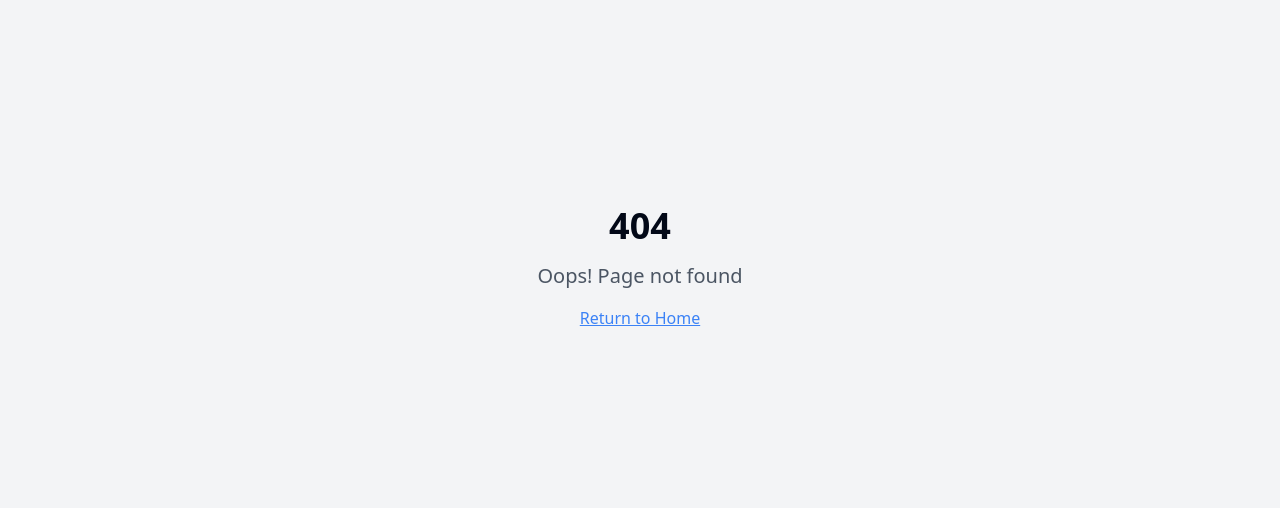
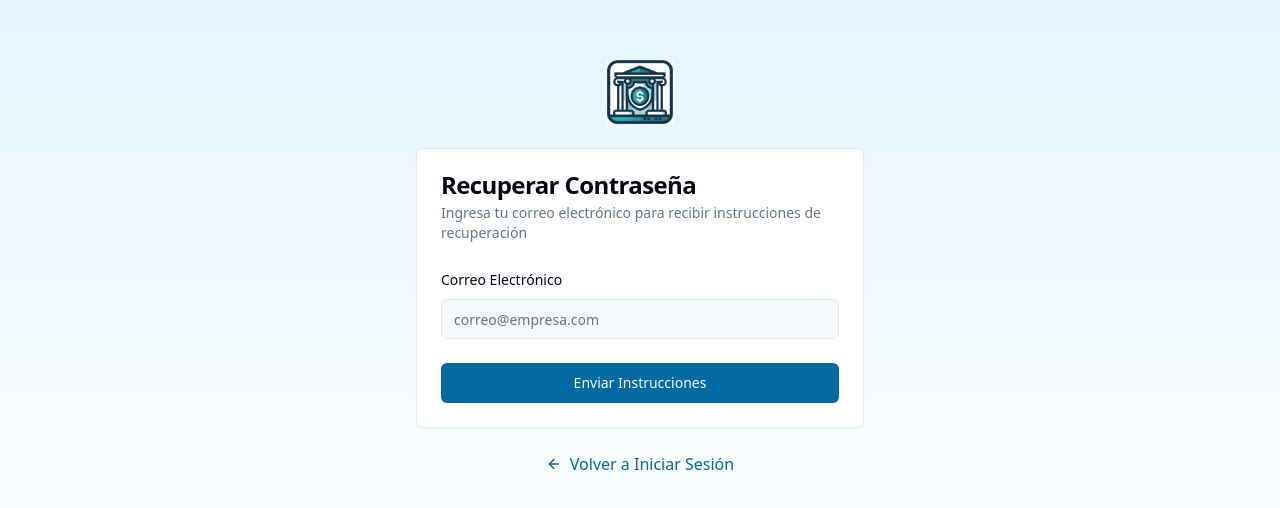
Before and after one commit to morenojavier/client-finance-portal, a React (Vite) app: page /recuperar-password in a window 1280 px wide. Before the commit this address had no page. Shown: the part 132-640 px from the top of the page. Built offline with nearby package versions, Linux system fonts and the light colour scheme.

Commit message:
feat: Add login logo and password recovery page
- Added the logo to the login form.
- Created a password recovery page with an email input.

```diff
--- a/src/App.tsx
+++ b/src/App.tsx
@@ -12,6 +12,7 @@ import ServicesPage from "@/pages/ServicesPage";
 import AccountSettings from "@/pages/AccountSettings";
 import PublicServicesPage from "@/pages/PublicServicesPage";
 import PaymentDetailsPage from "@/pages/PaymentDetailsPage";
+import RecuperarPassword from "@/pages/RecuperarPassword";
 import NotFound from "./pages/NotFound";
 
 const queryClient = new QueryClient();
@@ -26,6 +27,7 @@ const App = () => (
           {/* Public routes */}
           <Route path="/" element={<Navigate to="/login" replace />} />
           <Route path="/login" element={<LoginPage />} />
+          <Route path="/recuperar-password" element={<RecuperarPassword />} />
           <Route path="/servicios/publico" element={<PublicServicesPage />} />
 
           {/* Protected routes */}
--- a/src/pages/LoginPage.tsx
+++ b/src/pages/LoginPage.tsx
@@ -1,6 +1,6 @@
 
 import React, { useState } from "react";
-import { useNavigate } from "react-router-dom";
+import { useNavigate, Link } from "react-router-dom";
 import {
   Card,
   CardContent,
@@ -46,6 +46,13 @@ const LoginPage = () => {
   return (
     <div className="min-h-screen flex flex-col items-center justify-center bg-gradient-to-b from-finance-light to-white p-4">
       <div className="max-w-md w-full animate-in">
+        <div className="flex justify-center mb-6">
+          <img
+            src="/lovable-uploads/2d8e8f94-d15f-4e1c-9d28-dae088e0a1cb.png"
+            alt="Logo"
+            className="h-16 w-auto"
+          />
+        </div>
         <Card className="w-full">
           <CardHeader>
             <CardTitle>Iniciar Sesión</CardTitle>
@@ -79,12 +86,15 @@ const LoginPage = () => {
                   >
                     Contraseña
                   </label>
+                  <Link to="/recuperar-password">
                     <Button
                       variant="link"
                       className="text-xs p-0 h-auto text-finance-primary"
+                      type="button"
                     >
                       ¿Olvidaste tu contraseña?
                     </Button>
+                  </Link>
                 </div>
                 <Input
                   id="password"
--- /dev/null
+++ b/src/pages/RecuperarPassword.tsx
@@ -0,0 +1,108 @@
+
+import React, { useState } from "react";
+import { Link } from "react-router-dom";
+import {
+  Card,
+  CardContent,
+  CardDescription,
+  CardFooter,
+  CardHeader,
+  CardTitle
+} from "@/components/ui/card";
+import { Input } from "@/components/ui/input";
+import { Button } from "@/components/ui/button";
+import { useToast } from "@/hooks/use-toast";
+import { ArrowLeft } from "lucide-react";
+
+const RecuperarPassword = () => {
+  const [email, setEmail] = useState("");
+  const [isLoading, setIsLoading] = useState(false);
+  const [submitted, setSubmitted] = useState(false);
+  const { toast } = useToast();
+
+  const handleSubmit = (e: React.FormEvent) => {
+    e.preventDefault();
+    setIsLoading(true);
+
+    // Mock password recovery request - in a real app, this would make an API call
+    setTimeout(() => {
+      toast({
+        title: "Solicitud enviada",
+        description: "Revisa tu correo para las instrucciones de recuperación",
+      });
+      setSubmitted(true);
+      setIsLoading(false);
+    }, 1000);
+  };
+
+  return (
+    <div className="min-h-screen flex flex-col items-center justify-center bg-gradient-to-b from-finance-light to-white p-4">
+      <div className="max-w-md w-full animate-in">
+        <div className="flex justify-center mb-6">
+          <img
+            src="/lovable-uploads/2d8e8f94-d15f-4e1c-9d28-dae088e0a1cb.png"
+            alt="Logo"
+            className="h-16 w-auto"
+          />
+        </div>
+        <Card className="w-full">
+          <CardHeader>
+            <CardTitle>Recuperar Contraseña</CardTitle>
+            <CardDescription>
+              Ingresa tu correo electrónico para recibir instrucciones de recuperación
+            </CardDescription>
+          </CardHeader>
+          {!submitted ? (
+            <form onSubmit={handleSubmit}>
+              <CardContent className="space-y-4">
+                <div className="space-y-2">
+                  <label
+                    htmlFor="email"
+                    className="text-sm font-medium leading-none peer-disabled:cursor-not-allowed peer-disabled:opacity-70"
+                  >
+                    Correo Electrónico
+                  </label>
+                  <Input
+                    id="email"
+                    type="email"
+                    value={email}
+                    onChange={(e) => setEmail(e.target.value)}
+                    placeholder="correo@empresa.com"
+                    required
+                  />
+                </div>
+              </CardContent>
+              <CardFooter className="flex flex-col space-y-2">
+                <Button
+                  type="submit"
+                  className="w-full bg-finance-primary hover:bg-finance-dark"
+                  disabled={isLoading}
+                >
+                  {isLoading ? "Enviando..." : "Enviar Instrucciones"}
+                </Button>
+              </CardFooter>
+            </form>
+          ) : (
+            <CardContent className="space-y-4 text-center">
+              <p className="py-4">
+                Hemos enviado un correo electrónico con instrucciones para recuperar tu contraseña a: <span className="font-medium">{email}</span>
+              </p>
+              <p className="text-sm text-muted-foreground">
+                Si no recibes el correo en unos minutos, revisa tu carpeta de spam o correo no deseado.
+              </p>
+            </CardContent>
+          )}
+        </Card>
+
+        <div className="mt-6 text-center">
+          <Link to="/login" className="flex items-center justify-center text-finance-primary hover:text-finance-dark">
+            <ArrowLeft className="mr-2 h-4 w-4" />
+            <span>Volver a Iniciar Sesión</span>
+          </Link>
+        </div>
+      </div>
+    </div>
+  );
+};
+
+export default RecuperarPassword;
```
Lines whose indentation alone changed are shown as unchanged.
